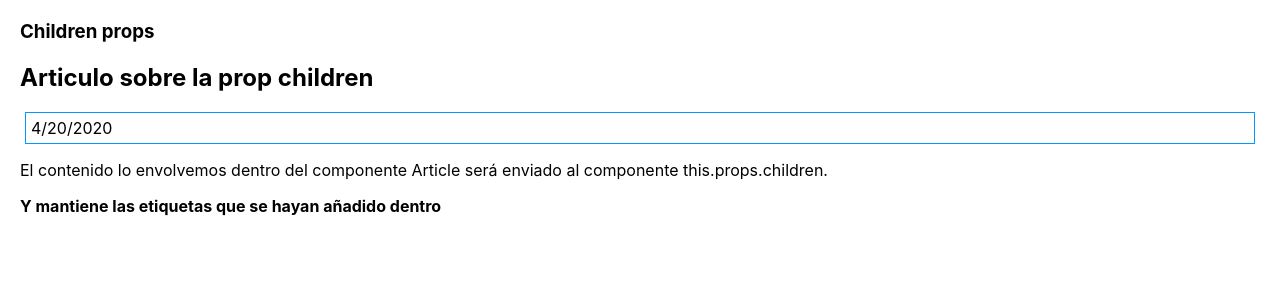
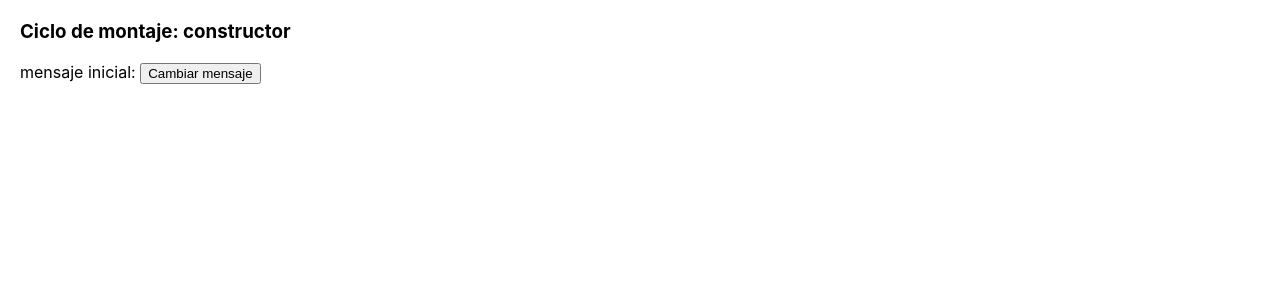
Before and after one commit to Ces1980/ConceptosPracticasReact, a React (Create React App) app: page / in a window 1280 px wide. Shown: the top 300 px of the page. Built offline with nearby package versions, Linux system fonts and the light colour scheme.

Commit message:
Conociendo el comportamiento del constructor: montaje

```diff
--- a/src/App.js
+++ b/src/App.js
@@ -1,53 +1,37 @@
 import React, { Component } from "react";
-import PropTypes from 'prop-types'
 
-class Box extends Component {
-  render() {
-    return (
-      <div style={{ border: '1px solid #09f', margin: 5, padding: 5 }}>
-        {this.props.children}
-      </div>
-    )
-  }
-}
 
-class Article extends Component {
-  static propTypes = {
-    author: PropTypes.string.isRequired
-  }
-
-  render() {
-    const { author, children, date, title } = this.props;
-    return (
-      <section>
-        <h2>{title}</h2>
-        {author && <p><em>Escrito por {author}</em></p>}
-        <Box>{date}</Box>
-        <article>
-          {children}
-        </article>
-      </section>
-    )
-  }
-}
 
 
 class App extends Component {
 
+  /* Constructor por defecto
+  constructor(...args) {
+    super(...args)
+  } */
+
+  constructor(props) {
+    console.log('Constructor...')
+    super(props)//Este método llama al constructor de Component
+    //Inicializamos el state de nuestro componente
+    this.state = { mensajeInicial: 'mensaje inicial: ' }
+    // bineamos para enlazar el contexto correcto al método
+    this.handlerClick = this.handlerClick.bind(this)
+  }
+
+  /* Con arrow funtion tambien se puede enlazar al contexto correcto */
+  handlerClick() {
+    this.setState({ mensajeInicial: 'mensaje cambiado:  ' })
+  }
   render() {
+    console.log('render...')
     return (
       <div className="App">
-        <h3>Children props</h3>
-        <Article
-          /*  author={true} */
-          date={new Date().toLocaleDateString()}
-          title='Articulo sobre la prop children'
-        >
-          <p>El contenido lo envolvemos dentro del componente Article
-              será enviado al componente this.props.children.</p>
-          <strong>Y mantiene las etiquetas que se hayan añadido dentro</strong>
-        </Article>
-
+        <h3>Ciclo de montaje: constructor</h3>
+        {this.state.mensajeInicial}
+        <button onClick={this.handlerClick}>
+          Cambiar mensaje
+        </button>
       </div>
     );
   }
```
